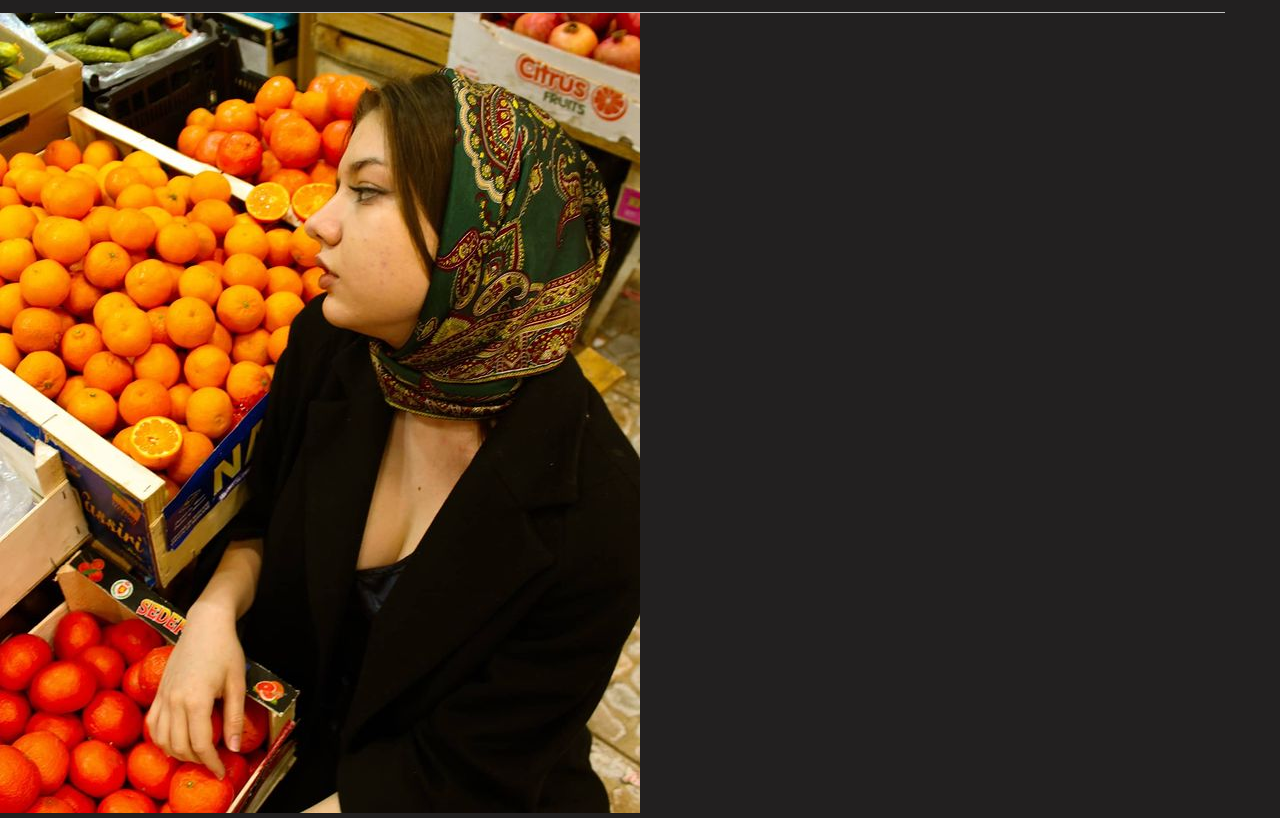
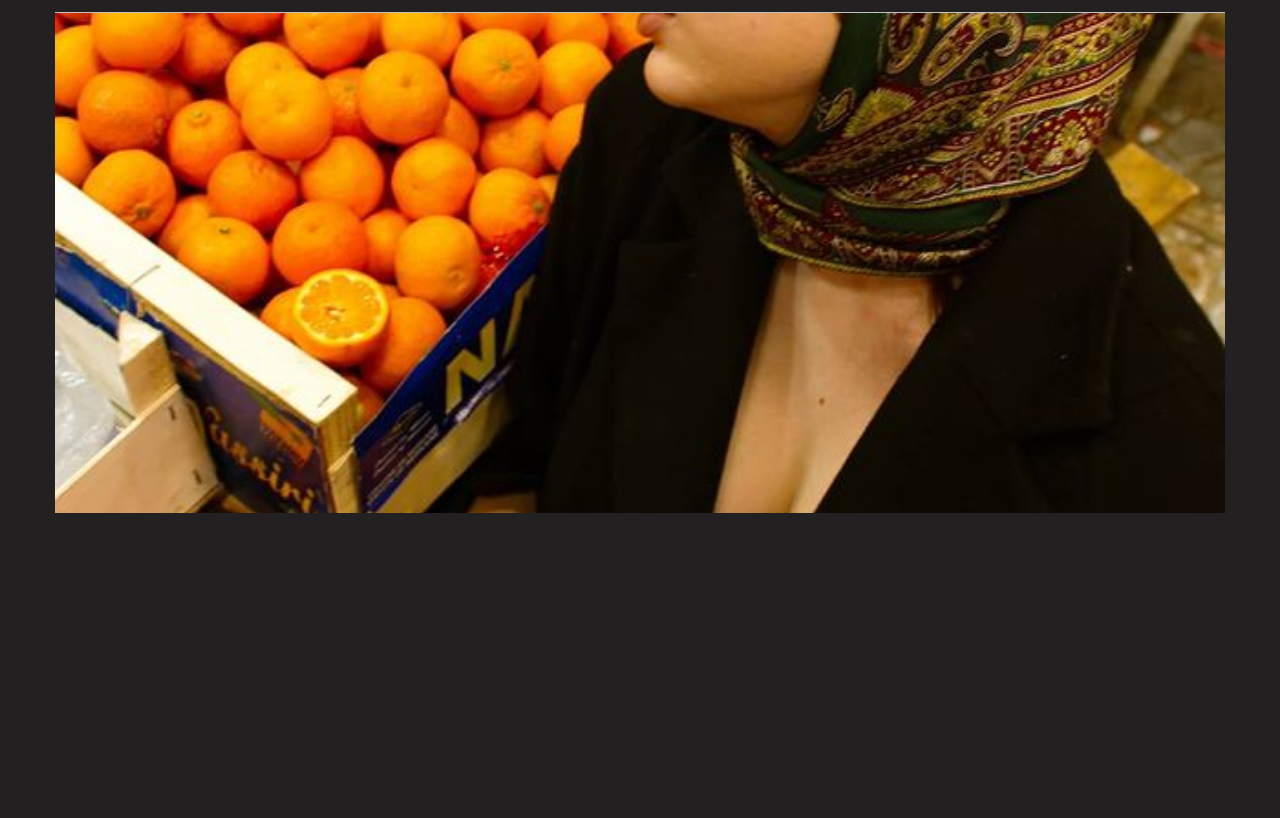
Before and after one commit to EkaterinaPushkova/unbelievable, a plain HTML site: page index.html in a window 1280 px wide. Shown: the part 83-901 px from the top of the page. After the commit the page ends 800 px from the top, so only its background shows below. Drawn offline with Linux system fonts and the light colour scheme.

Commit message:
correct position of the picture on the screen

```diff
--- a/css.css
+++ b/css.css
@@ -70,10 +70,12 @@ body {
 
 /*IMAGES
 =====================*/
-
-.image {
-
-}
+img {
+    width: 100%;
+    height: 500px;
+    object-fit: cover;
+    object-position: bottom 0px;
+  }
 /* .cb-slideshow,
 .cb-slideshow:after {
     position: fixed;
--- a/index.html
+++ b/index.html
@@ -37,7 +37,10 @@
             <li><span id="w7">w7</span></li>
             <li><span id="w8">w8</span></li>
         </ul> -->
-        <img id="image" src="" onclick="changeImgs();">
+        <div class="container">
+            <img id="image" src="" contain onclick="changeImgs();">
+        </div>
+
 
     <!-- </div> -->
   <script src="script.js"></script>
--- a/script.js
+++ b/script.js
@@ -2,16 +2,16 @@
 //===============================
 let image = document.getElementById('image');
 let imgs = new Array(
-    '/images/w1.jpg',
-    '/images/w2.jpg',
-    '/images/w3.jpg',
-    '/images/w4.jpg',
-    '/images/w5.jpg',
-    '/images/w6.jpg',
-    '/images/w7.jpg',
-    '/images/w8.jpg',
-    '/images/w9.jpg',
-    '/images/w10.jpg');
+    'images/w1.jpg',
+    'images/w2.jpg',
+    'images/w3.jpg',
+    'images/w4.jpg',
+    'images/w5.jpg',
+    'images/w6.jpg',
+    'images/w7.jpg',
+    'images/w8.jpg',
+    'images/w9.jpg',
+    'images/w10.jpg');
 image.src = imgs[0];
 let i = 1;
 function changeImgs(){
```
